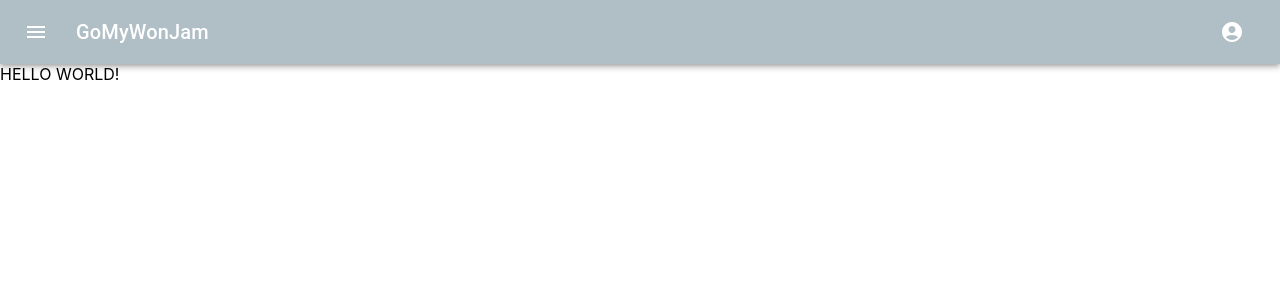
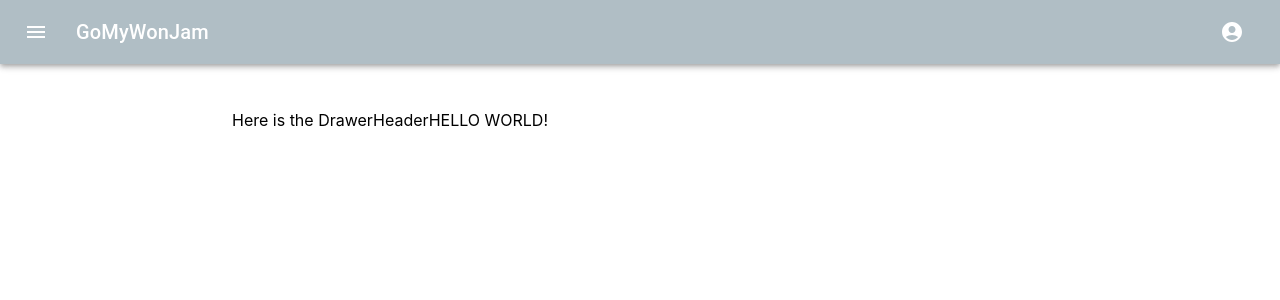
Before and after one commit to yihsin9111/GoMyWonJam, a React (Create React App) app in the folder frontend/: page / in a window 1280 px wide. Shown: the top 300 px of the page. Built offline with nearby package versions, Linux system fonts and the light colour scheme.

Commit message:
frontend: Bar

```diff
--- a/frontend/src/App.js
+++ b/frontend/src/App.js
@@ -19,11 +19,16 @@ function App() {
   return (
     <Router>
       <NavBar open={open} setOpen={setOpen}/>
-      <Routes>
-        <Route path="/" element={<MainPage />} />
-        {/* <Route path="/PersonalPage" element={<PersonalPage />} /> */}
-      </Routes>
+      <Main>
+        <DrawerHeader>Here is the DrawerHeader
+        <Routes>
+          <Route path="/" element={<MainPage />} />
+          {/* <Route path="/PersonalPage" element={<PersonalPage />} /> */}
+        </Routes>
+        </DrawerHeader>
+      </Main>
     </Router>
+
     // <div className="App">
     //   <FirstPage />
     // </div>
--- a/frontend/src/components/BarComponent/barPositionHandler.js
+++ b/frontend/src/components/BarComponent/barPositionHandler.js
@@ -13,13 +13,14 @@ const Main = styled('main', { shouldForwardProp: (prop) => prop !== 'open' })(
         easing: theme.transitions.easing.sharp,
         duration: theme.transitions.duration.leavingScreen,
       }),
-      marginLeft: `-${drawerWidth}px`,
+      marginLeft: `${drawerWidth}px`,
       ...(open && {
         transition: theme.transitions.create('margin', {
           easing: theme.transitions.easing.easeOut,
           duration: theme.transitions.duration.enteringScreen,
         }),
         marginLeft: 0,
+
       }),
     }),
 );
@@ -30,7 +31,7 @@ const DrawerHeader = styled('div')(({ theme }) => ({
     padding: theme.spacing(0, 1),
     // necessary for content to be below app bar
     ...theme.mixins.toolbar,
-    justifyContent: 'flex-end',
+    // justifyContent: 'flex-end',
   }));
 
 // export
```
